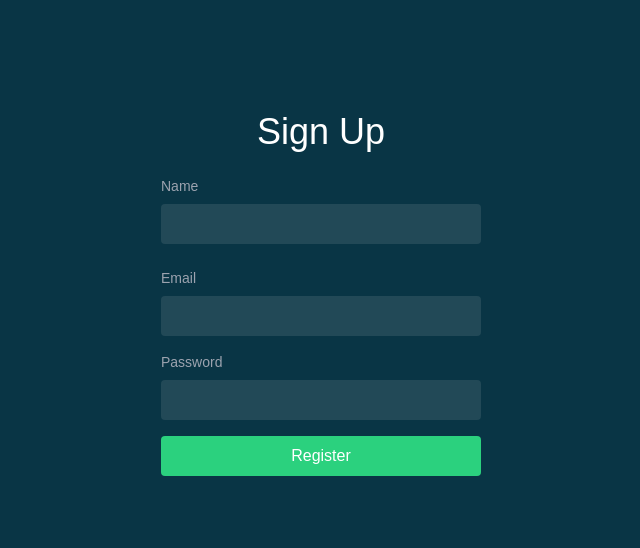
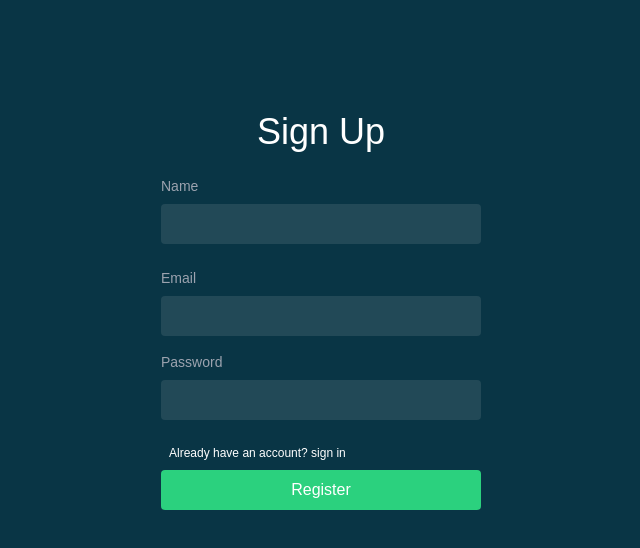
Before and after one commit to hani8092/music-playlist-management-frontend, a Next.js app: page / in a window 1280 px wide. Shown: the top 548 px of the page, without its empty margins (319-959 px from the left). Built offline with nearby package versions, Linux system fonts and the light colour scheme; no server answers.

Commit message:
link connection

```diff
--- a/src/components/sign-in/sign-in.tsx
+++ b/src/components/sign-in/sign-in.tsx
@@ -2,6 +2,7 @@
 
 import { signIn } from "@/services/user.service";
 import { validateEmail, validatePassword } from "@/utils/utils";
+import Link from "next/link";
 import { useRouter } from "next/navigation";
 import React, { useState } from "react";
 import { ToastContainer, toast } from "react-toastify";
@@ -99,9 +100,8 @@ function SignIn() {
                 id="email"
                 value={formData.email}
                 onChange={handleChange}
-                className={`w-full px-3 py-2 text-gray-300 bg-[#224957] rounded focus:outline-none focus:ring ${
-                  errors.email ? `focus:ring-[#EB5757]` : `focus:ring-[#2BD17E]`
-                }`}
+                className={`w-full px-3 py-2 text-gray-300 bg-[#224957] rounded focus:outline-none focus:ring ${errors.email ? `focus:ring-[#EB5757]` : `focus:ring-[#2BD17E]`
+                  }`}
               />
               {errors.email && (
                 <p className="text-[#EB5757] text-xs mt-1.5 ml-1">
@@ -121,11 +121,10 @@ function SignIn() {
                 id="password"
                 value={formData.password}
                 onChange={handleChange}
-                className={`w-full px-3 py-2 text-gray-300 bg-[#224957] rounded focus:outline-none focus:ring ${
-                  errors.password
+                className={`w-full px-3 py-2 text-gray-300 bg-[#224957] rounded focus:outline-none focus:ring ${errors.password
                     ? `focus:ring-[#EB5757]`
                     : `focus:ring-[#2BD17E]`
-                }`}
+                  }`}
               />
               {errors.password && (
                 <p className="text-[#EB5757] text-xs mt-1.5 ml-1">
@@ -133,6 +132,7 @@ function SignIn() {
                 </p>
               )}
             </div>
+            <div className="text-[12px] text-white p-2">Don't have an account? <Link href="/sign-up">sign up</Link></div>
 
             <button
               type="submit"
--- a/src/components/sign-up/signUp.tsx
+++ b/src/components/sign-up/signUp.tsx
@@ -2,6 +2,7 @@
 
 import { signUp } from "@/services/user.service";
 import { validateEmail, validatePassword } from "@/utils/utils";
+import Link from "next/link";
 import { useRouter } from "next/navigation";
 import React, { useState } from "react";
 import { ToastContainer, toast } from "react-toastify";
@@ -168,7 +169,7 @@ const SignUp = () => {
                                 </p>
                             )}
                         </div>
-
+                        <div className="text-[12px] text-white p-2">Already have an account? <Link href="/sign-in">sign in</Link></div>
                         <button
                             type="submit"
                             disabled={
```
